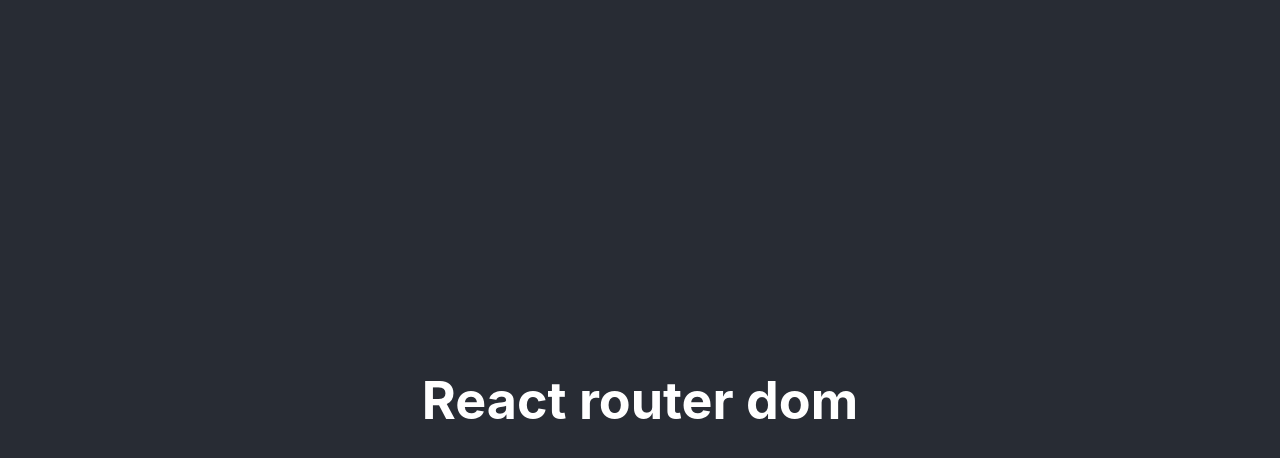
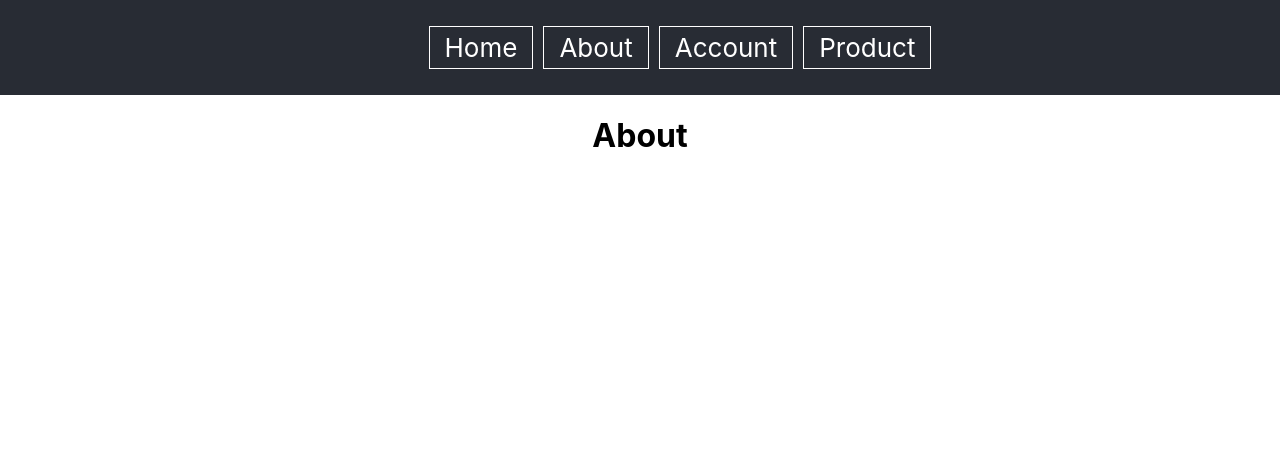
Before and after one commit to YasirHasn9/routing-in-react, a React (Create React App) app: page /about in a window 1280 px wide. Shown: the top 458 px of the page. Built offline with nearby package versions, Linux system fonts and the light colour scheme.

Commit message:
using Route to render different pages

```diff
--- a/src/App.css
+++ b/src/App.css
@@ -2,20 +2,8 @@
   text-align: center;
 }
 
-.App-logo {
-  height: 40vmin;
-  pointer-events: none;
-}
-
-@media (prefers-reduced-motion: no-preference) {
-  .App-logo {
-    animation: App-logo-spin infinite 20s linear;
-  }
-}
-
 .App-header {
   background-color: #282c34;
-  min-height: 100vh;
   display: flex;
   flex-direction: column;
   align-items: center;
@@ -24,15 +12,19 @@
   color: white;
 }
 
-.App-link {
-  color: #61dafb;
+ul {
+  width: 100%;
+  list-style-type: none;
+  display: flex;
+  justify-content: space-around;
 }
 
-@keyframes App-logo-spin {
-  from {
-    transform: rotate(0deg);
-  }
-  to {
-    transform: rotate(360deg);
-  }
+ul li {
+  padding: 5px 15px;
+  border: 1px solid #fff
 }
+
+ul li a {
+  text-decoration: none;
+  color: #fff
+}
--- a/src/App.js
+++ b/src/App.js
@@ -1,13 +1,45 @@
+import { Component } from "react";
+// we need to import Router and link packages from react-router-dom
+// Router helps to render a specific code for each path
+// Link helps the users to navigate them to the wanted pages depends on the path
+import { Route, Link } from "react-router-dom";
 import "./App.css";
 
-function App() {
+// pages
+import { Home } from "./pages/home";
+import { About } from "./pages/about";
+import { Account } from "./pages/account";
+import { Product } from "./pages/product";
+
+class App extends Component {
+  render() {
     return (
       <div className="App">
         <header className="App-header">
-        <h1>React router dom</h1>
+          <nav>
+            <ul>
+              <li>
+                <Link to="/">Home</Link>
+              </li>
+              <li>
+                <Link to="/about">About</Link>
+              </li>
+              <li>
+                <Link to="/account">Account</Link>
+              </li>
+              <li>
+                <Link to="product">Product</Link>
+              </li>
+            </ul>
+          </nav>
         </header>
+        <Route exact path="/" component={Home} />
+        <Route path="/about" component={About} />
+        <Route path="/account" component={Account} />
+        <Route path="/product" component={Product} />
       </div>
     );
   }
+}
 
 export default App;
--- /dev/null
+++ b/src/pages/about.jsx
@@ -0,0 +1,3 @@
+export const About = (props) => {
+  return <h1>About</h1>;
+};
--- /dev/null
+++ b/src/pages/account.jsx
@@ -0,0 +1,3 @@
+export const Account = (props) => {
+  return <h1>Account</h1>;
+};
--- /dev/null
+++ b/src/pages/home.jsx
@@ -0,0 +1 @@
+export const Home = (props) => <h1>Home</h1>;
--- /dev/null
+++ b/src/pages/product.jsx
@@ -0,0 +1,3 @@
+export const Product = (props) => {
+  return <h1>Product</h1>;
+};
```
Also changed, not shown: 1 other file (tests, documents, lock files or other folders). Lines whose indentation alone changed are shown as unchanged.
